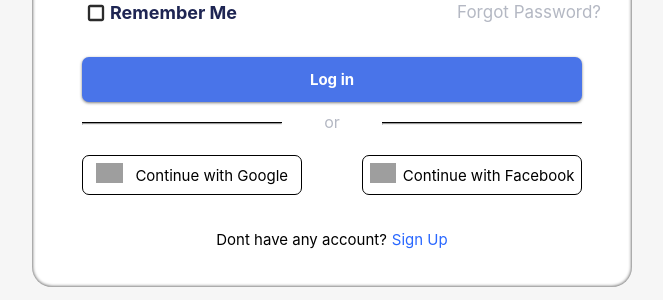
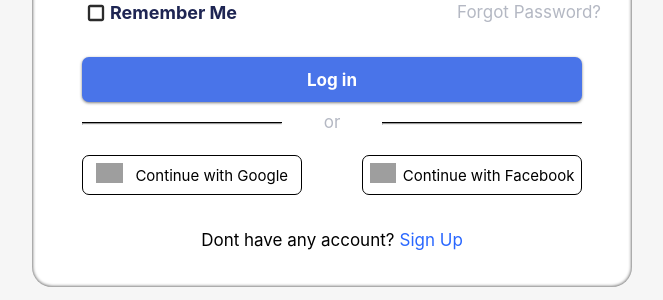
Before and after one commit to Rexy1216/Integ, a React (Create React App) app: page / in a window 1280 px wide. Shown: the part 413-713 px from the top of the page, without its empty margins (308-971 px from the left). Built offline with nearby package versions, Linux system fonts and the light colour scheme; grey boxes are pictures that could not be loaded.

Commit message:
Some Changes

```diff
--- a/src/Components/Registration/registration.css
+++ b/src/Components/Registration/registration.css
@@ -75,7 +75,7 @@ body {
     outline-style: none;
     border-radius: 7px;
     font-size: 15px;
-    width: 250px;
+    width: 220px;
     height: 40px;
     display: flex;
     justify-content: center;
--- a/src/Components/Registration/registration.js
+++ b/src/Components/Registration/registration.js
@@ -137,7 +137,7 @@ const Registration = () => {
             </p>
           </div>
           <div className="login-button">
-            <p style={{ fontSize: 15, fontWeight: "bold", color: "white" }}>
+            <p style={{ fontSize: 17, fontWeight: "bold", color: "white" }}>
               Log in
             </p>
           </div>
@@ -145,7 +145,7 @@ const Registration = () => {
             <div className="line">
               <hr />
             </div>
-            <p style={{ marginTop: 10, color: "#B4B8C3" }}>or</p>
+            <p style={{ fontSize: 17, marginTop: 10, color: "#B4B8C3" }}>or</p>
             <div className="line">
               <hr />
             </div>
@@ -185,11 +185,11 @@ const Registration = () => {
           <div
             style={{ display: "flex", marginTop: 35, justifyContent: "center" }}
           >
-            <p style={{ fontSize: 15, marginRight: 5 }}>
+            <p style={{ fontSize: 17, marginRight: 5 }}>
               Dont have any account?
             </p>
             <p
-              style={{ color: "#2967FF", fontSize: 15, cursor: "pointer" }}
+              style={{ color: "#2967FF", fontSize: 17, cursor: "pointer" }}
               onClick={handleClickSignUp}
             >
               Sign Up
```
